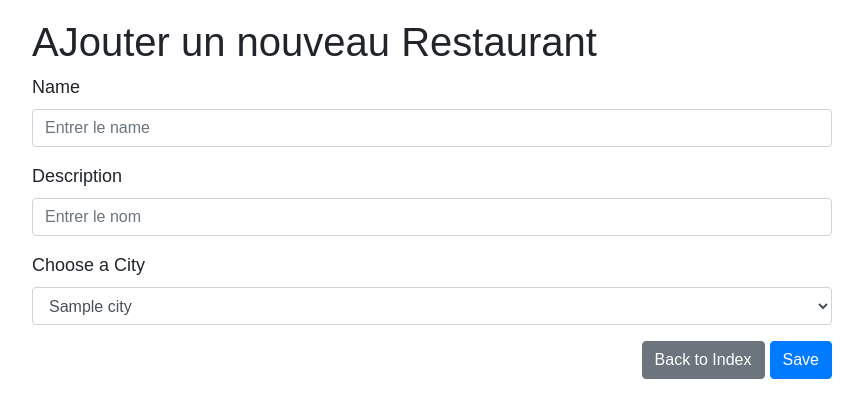
After one commit to younesElhamri2020/restaumanage-el-hamri-younes, a Symfony app: template templates/restaurant/ajoutrestaurant.html.twig in a window 1280 px wide. The commit adds this page. Shown: the top 418 px of the page, without its empty margins (208-1071 px from the left). Run offline with Twig, Linux system fonts and the light colour scheme; the template is opened without the code that fills it: most values are stand-ins (such as "Sample title", 1, 10 or a date in 2020); some libraries are stand-ins or nearby versions.

Commit message:
ajouter restaurant

```diff
--- a/templates/base.html.twig
+++ b/templates/base.html.twig
@@ -2,6 +2,8 @@
 <html>
     <head>
         <link rel="stylesheet" href="https://maxcdn.bootstrapcdn.com/bootstrap/4.5.2/css/bootstrap.min.css">
+        <script src="https://code.jquery.com/jquery-3.5.1.slim.min.js"></script>
+        <script src="https://cdnjs.cloudflare.com/ajax/libs/1000hz-bootstrap-validator/0.11.9/validator.min.js"></script>
         <meta charset="UTF-8">
         <title>{% block title %}Welcome!{% endblock %}</title>
         {# Run `composer require symfony/webpack-encore-bundle`
--- /dev/null
+++ b/templates/restaurant/ajoutrestaurant.html.twig
@@ -0,0 +1,42 @@
+{% extends 'base.html.twig' %}
+
+{% block title %}Hello RestaurantController!{% endblock %}
+
+{% block body %}
+    <style>
+        .example-wrapper { margin: 1em auto; max-width: 800px; width: 95%; font: 18px/1.5 sans-serif; }
+        .example-wrapper code { background: #F5F5F5; padding: 2px 6px; }
+    </style>
+
+    <div class="example-wrapper">
+        <h1>AJouter un nouveau Restaurant</h1>
+
+        <form action="{{ path('restaurant.ajouter') }}" method="post">
+
+            <div class="form-group">
+                <label for="name">Name</label>
+                <input type="text" class="form-control" name="name"  placeholder="Entrer le name ">
+            </div>
+            <div class="form-group">
+                <label for="description">Description</label>
+                <input type="text" class="form-control" name="description"  placeholder="Entrer le nom">
+            </div>
+
+
+
+            <div class="form-group">
+                <label for="city">Choose a City</label>
+                <select name="city" class="form-control" required>
+                    {% for city in citys %}
+                    <option value="{{ city.id }}">{{ city.name}}</option>
+                    {% endfor %}
+                </select>
+            </div>
+            <div class="float-right">
+                <a class="btn btn-secondary" href="/" role="button">Back to Index</a>
+                <button type="submit" class="btn btn-primary">Save</button>
+            </div>
+        </form>
+
+    </div>
+{% endblock %}
--- a/templates/restaurant/index.html.twig
+++ b/templates/restaurant/index.html.twig
@@ -34,7 +34,7 @@
                     <td>{{ restaurant.getCreatedAt() | date}}</td>
                     <td>{{ restaurant.getCityId().getName()}}</td>
                     <td>
-                        <a class="btn btn-primary" href="#" role="button">Edit</a>
+                        <a class="btn btn-primary" href="{{ path('restaurant.edit',{'id':restaurant.id})}}" role="button">Edit</a>
                         <a class="btn btn-danger"   href="{{ path('restaurant.delete',{'id':restaurant.id})}}" role="button">Delete</a>
                     </td>
                 </tr>
```
Also changed, not shown: src/Controller/RestaurantController.php (+13 -14 lines).
